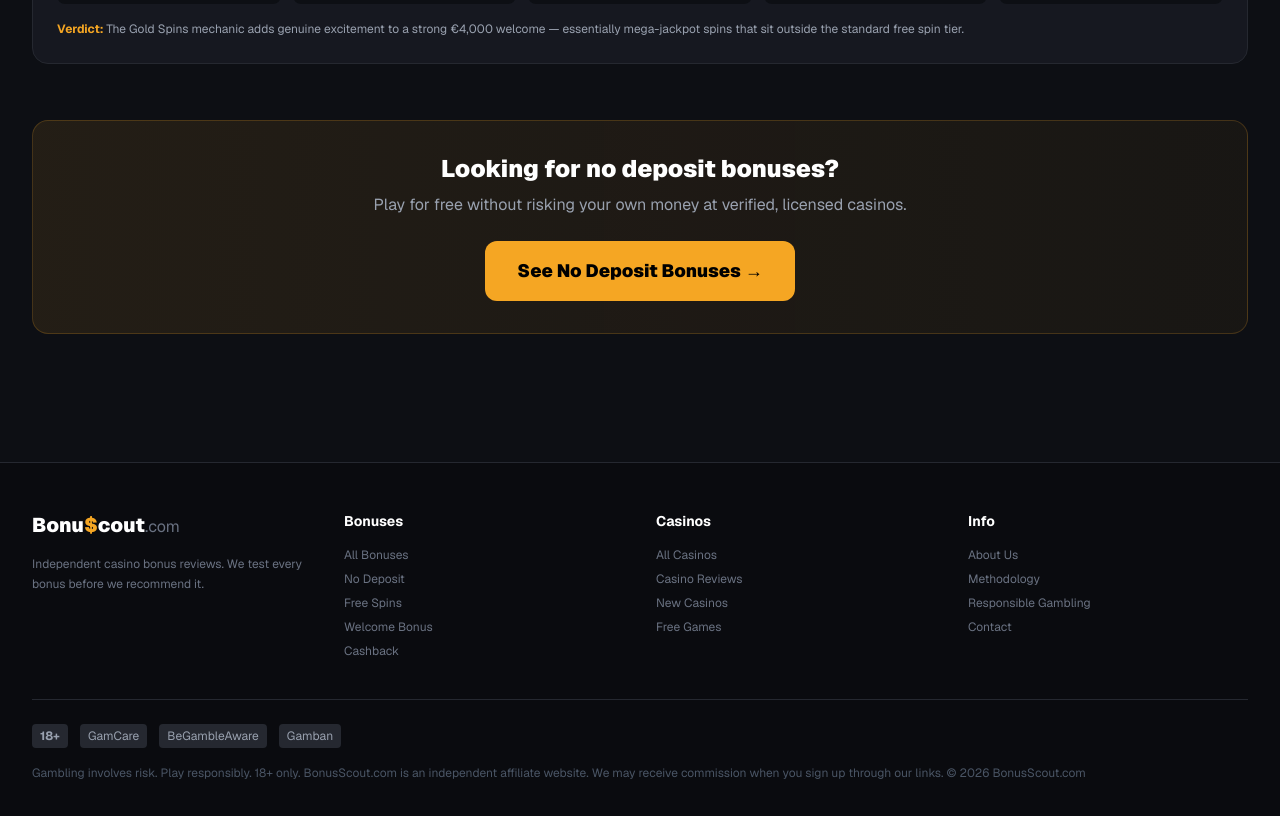
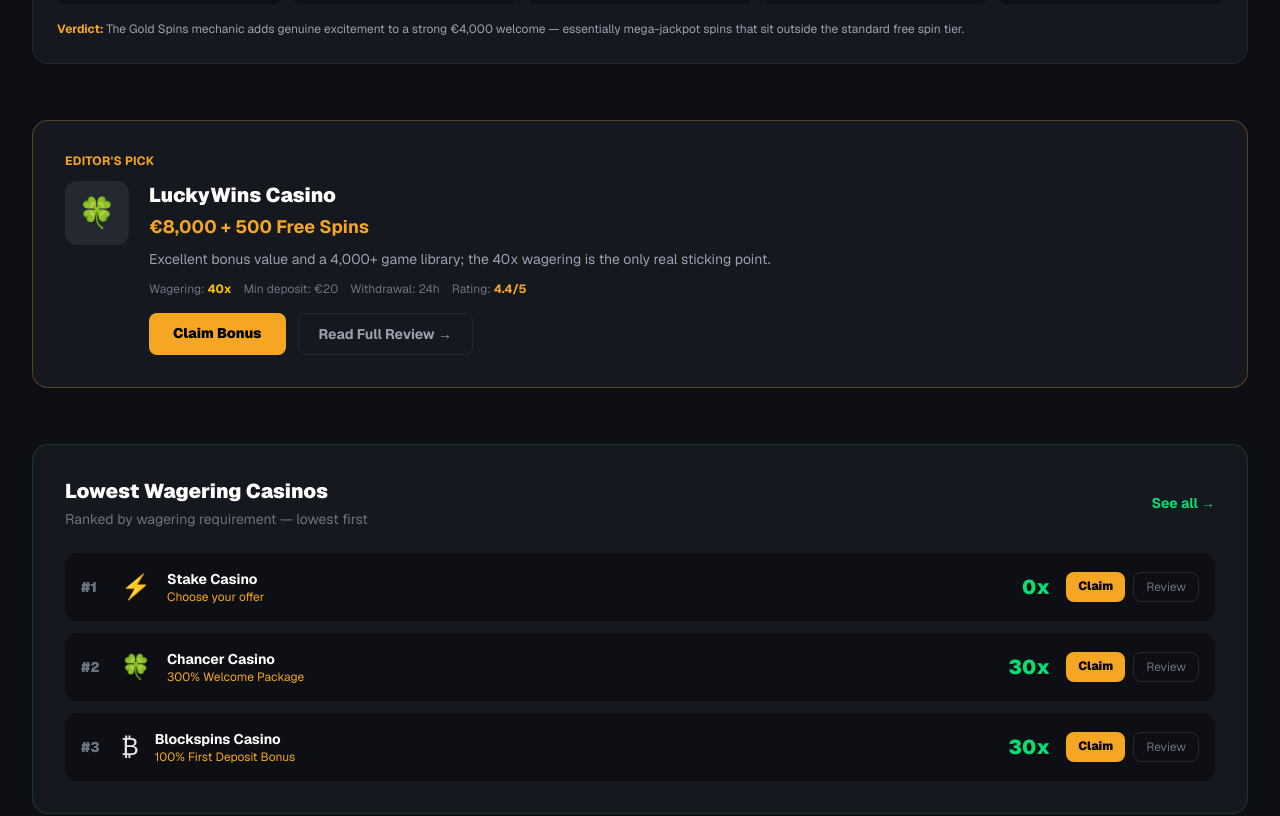
Before and after one commit to MVisionsML/bonuscout, a Next.js app: page / in a window 1280 px wide. Shown: the part 8060-8876 px from the top of the page. Built offline with nearby package versions, Linux system fonts and the light colour scheme.

Commit message:
feat: internal linking boost for LuckyWins review page

```diff
--- a/src/app/(en)/best-casino-bonus/page.tsx
+++ b/src/app/(en)/best-casino-bonus/page.tsx
@@ -9,7 +9,9 @@
   alternates: { canonical: 'https://www.bonuscout.com/best-casino-bonus' }
 }
 
+const luckywins = casinos.find(c => c.slug === 'luckywins-casino')!
 const sorted = [...casinos].sort((a, b) => b.rating - a.rating)
+const top3 = [luckywins, ...sorted.filter(c => c.slug !== 'luckywins-casino')].slice(0, 3)
 
 const faqs = [
   { q: 'What is the best casino bonus right now?', a: 'LuckyWins Casino offers the biggest bonus at €8,000 + 500 Free Spins, while Winningz Casino offers €5,000 + 500 Free Spins at a lower 35x wagering. For pure value vs wagering, Winningz is our top pick.' },
@@ -41,7 +43,7 @@
 
         {/* Top 3 highlight */}
         <div className="grid grid-cols-1 md:grid-cols-3 gap-4 mb-10">
-          {sorted.slice(0, 3).map((casino, index) => (
+          {top3.map((casino, index) => (
             <div key={casino.id} className="bg-[#161820] border border-[#F5A623]/20 rounded-xl p-5">
               <div className="text-xs text-[#F5A623] font-bold mb-2">#{index + 1} {index === 0 ? 'Best Overall' : index === 1 ? 'Runner Up' : 'Third Pick'}</div>
               <div className="text-2xl mb-2">{casino.logo}</div>
@@ -49,9 +51,12 @@
               <div className="text-[#F5A623] font-bold text-sm mb-3">{casino.bonus}</div>
               <div className="text-xs text-gray-500 mb-3">Wagering: <span className={casino.wagering <= 30 ? 'text-green-400 font-bold' : 'text-yellow-400 font-bold'}>{casino.wagering}x</span></div>
               <a href={casino.affiliateLink} target="_blank" rel="nofollow noopener noreferrer"
-                className="block w-full bg-[#F5A623] hover:bg-[#E09520] text-black font-black text-sm py-2.5 rounded-lg transition-colors text-center">
+                className="block w-full bg-[#F5A623] hover:bg-[#E09520] text-black font-black text-sm py-2.5 rounded-lg transition-colors text-center mb-2">
                 Claim Bonus
               </a>
+              <Link href={`/reviews/${casino.slug}`} className="block text-center text-xs text-gray-500 hover:text-[#F5A623]">
+                Read Full Review →
+              </Link>
             </div>
           ))}
         </div>
--- a/src/app/(en)/page.tsx
+++ b/src/app/(en)/page.tsx
@@ -109,6 +109,79 @@
           ))}
         </div>
 
+        {/* Editor's Pick */}
+        {(() => {
+          const luckywins = casinos.find(c => c.slug === 'luckywins-casino')!
+          return (
+            <div className="bg-[#161820] border border-[#F5A623]/30 rounded-2xl p-6 md:p-8 mb-14">
+              <div className="text-xs text-[#F5A623] font-bold mb-3 uppercase tracking-wide">Editor&apos;s Pick</div>
+              <div className="flex items-start gap-5 flex-wrap">
+                <div className="w-16 h-16 bg-[#252830] rounded-xl flex items-center justify-center text-3xl flex-shrink-0">{luckywins.logo}</div>
+                <div className="flex-1 min-w-0">
+                  <h3 className="text-xl font-black text-white mb-1">{luckywins.name}</h3>
+                  <div className="text-[#F5A623] font-bold text-lg mb-2">{luckywins.bonus}</div>
+                  <p className="text-gray-400 text-sm mb-3">{luckywins.verdict}</p>
+                  <div className="flex flex-wrap gap-3 text-xs text-gray-500 mb-4">
+                    <span>Wagering: <span className="text-yellow-400 font-bold">{luckywins.wagering}x</span></span>
+                    <span>Min deposit: €{luckywins.minDeposit}</span>
+                    <span>Withdrawal: {luckywins.withdrawalTime}</span>
+                    <span>Rating: <span className="text-[#F5A623] font-bold">{luckywins.rating}/{luckywins.ratingMax}</span></span>
+                  </div>
+                  <div className="flex gap-3">
+                    <a href={luckywins.affiliateLink} target="_blank" rel="nofollow noopener noreferrer"
+                      className="bg-[#F5A623] hover:bg-[#E09520] text-black font-black text-sm px-6 py-2.5 rounded-lg transition-colors">
+                      Claim Bonus
+                    </a>
+                    <Link href="/reviews/luckywins-casino" className="border border-[#252830] hover:border-[#F5A623]/30 text-gray-400 hover:text-[#F5A623] text-sm font-bold px-5 py-2.5 rounded-lg transition-all">
+                      Read Full Review →
+                    </Link>
+                  </div>
+                </div>
+              </div>
+            </div>
+          )
+        })()}
+
+        {/* Lowest wagering */}
+        {(() => {
+          const lowestWagering = [...casinos].sort((a, b) => a.wagering - b.wagering).slice(0, 3)
+          return (
+            <div className="bg-[#161820] border border-green-500/20 rounded-2xl p-6 md:p-8 mb-14">
+              <div className="flex items-center justify-between mb-6">
+                <div>
+                  <h2 className="text-xl font-black text-white">Lowest Wagering Casinos</h2>
+                  <p className="text-gray-500 text-sm mt-1">Ranked by wagering requirement — lowest first</p>
+                </div>
+                <Link href="/lowest-wagering-casinos" className="text-green-400 text-sm font-bold hover:underline">See all →</Link>
+              </div>
+              <div className="space-y-3">
+                {lowestWagering.map((casino, i) => (
+                  <div key={casino.id} className="flex items-center gap-4 bg-[#0D0F14] rounded-xl p-4">
+                    <span className="text-gray-500 font-black w-6 text-sm flex-shrink-0">#{i+1}</span>
+                    <span className="text-2xl flex-shrink-0">{casino.logo}</span>
+                    <div className="flex-1 min-w-0">
+                      <div className="font-bold text-white text-sm">{casino.name}</div>
+                      <div className="text-[#F5A623] text-xs">{casino.bonus}</div>
+                    </div>
+                    <div className={`font-black text-xl flex-shrink-0 ${casino.wagering === 0 ? 'text-green-400' : casino.wagering <= 30 ? 'text-green-400' : 'text-yellow-400'}`}>
+                      {casino.wagering}x
+                    </div>
+                    <div className="flex gap-2 flex-shrink-0">
+                      <a href={casino.affiliateLink} target="_blank" rel="nofollow noopener noreferrer"
+                        className="bg-[#F5A623] hover:bg-[#E09520] text-black font-black text-xs px-3 py-1.5 rounded-lg transition-colors">
+                        Claim
+                      </a>
+                      <Link href={`/reviews/${casino.slug}`} className="text-xs text-gray-500 hover:text-[#F5A623] border border-[#252830] px-3 py-1.5 rounded-lg">
+                        Review
+                      </Link>
+                    </div>
+                  </div>
+                ))}
+              </div>
+            </div>
+          )
+        })()}
+
         {/* Bottom CTA */}
         <div className="bg-gradient-to-r from-[#F5A623]/10 to-[#F5A623]/5 border border-[#F5A623]/20 rounded-2xl p-8 text-center">
           <h2 className="text-2xl font-black text-white mb-2">Looking for no deposit bonuses?</h2>
```
